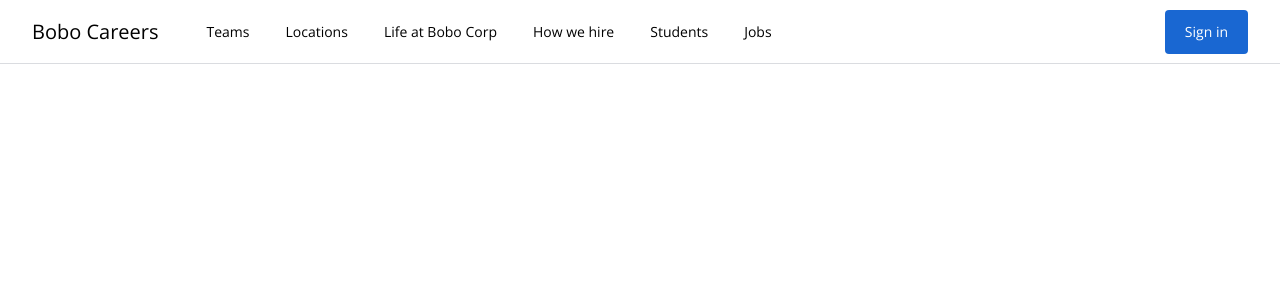
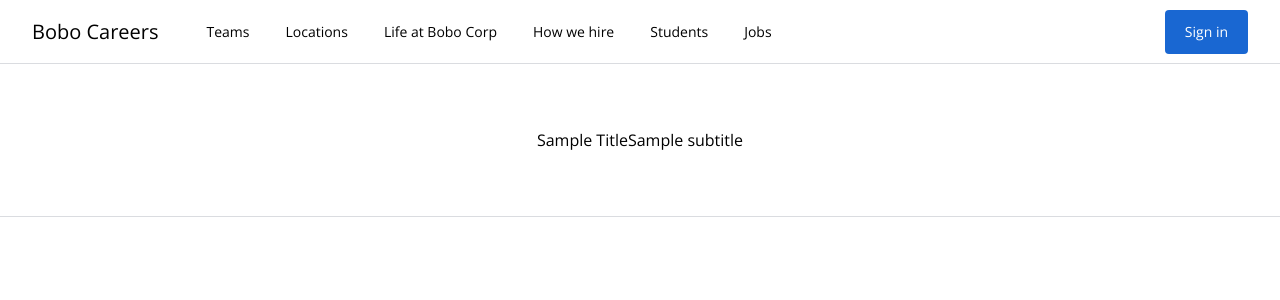
Before and after one commit to bashyauri/job-search, a Vue app: page /#/teams in a window 1280 px wide. Shown: the top 300 px of the page. Built offline with nearby package versions, Linux system fonts and the light colour scheme.

Commit message:
Named Slots

```diff
--- a/src/components/Navigation/MainNav.vue
+++ b/src/components/Navigation/MainNav.vue
@@ -50,7 +50,7 @@
   data() {
     return {
       menuItems: [
-        { text: "Teams", url: "/" },
+        { text: "Teams", url: "/teams" },
         { text: "Locations", url: "/" },
         { text: "Life at Bobo Corp", url: "/" },
         { text: "How we hire", url: "/" },
--- /dev/null
+++ b/src/components/Shared/HeaderContainer.vue
@@ -0,0 +1,13 @@
+<template>
+  <div class="w-full border-b border-solid border-brand-gray-1">
+    <div class="mx-auto my-16 text-center">
+      <slot name="title">Sample Title</slot>
+      <slot name="subtitle">Sample subtitle</slot>
+    </div>
+  </div>
+</template>
+<script>
+export default {
+  name: "HeaderContainer",
+};
+</script>
--- a/src/router/index.js
+++ b/src/router/index.js
@@ -6,6 +6,8 @@
 const JobResultsView = () =>
   import(/* webPackChunkName: "jobs" */ "@/views/JobResultsView");
 const JobView = () => import(/* webPackChunkName: "jobs" */ "@/views/JobView");
+const TeamsView = () =>
+  import(/* webPackChunkName: "teams" */ "@/views/TeamsView");
 const routes = [
   {
     path: "/",
@@ -22,6 +24,11 @@
     name: "JobListing",
     component: JobView,
   },
+  {
+    path: "/teams",
+    name: "Teams",
+    component: TeamsView,
+  },
 ];
 const router = createRouter({
   history: createWebHashHistory(),
--- /dev/null
+++ b/src/views/TeamsView.vue
@@ -0,0 +1,12 @@
+<template>
+  <header-container />
+</template>
+<script>
+import HeaderContainer from "@/components/Shared/HeaderContainer.vue";
+export default {
+  name: "TeamsView",
+  components: {
+    HeaderContainer,
+  },
+};
+</script>
```
